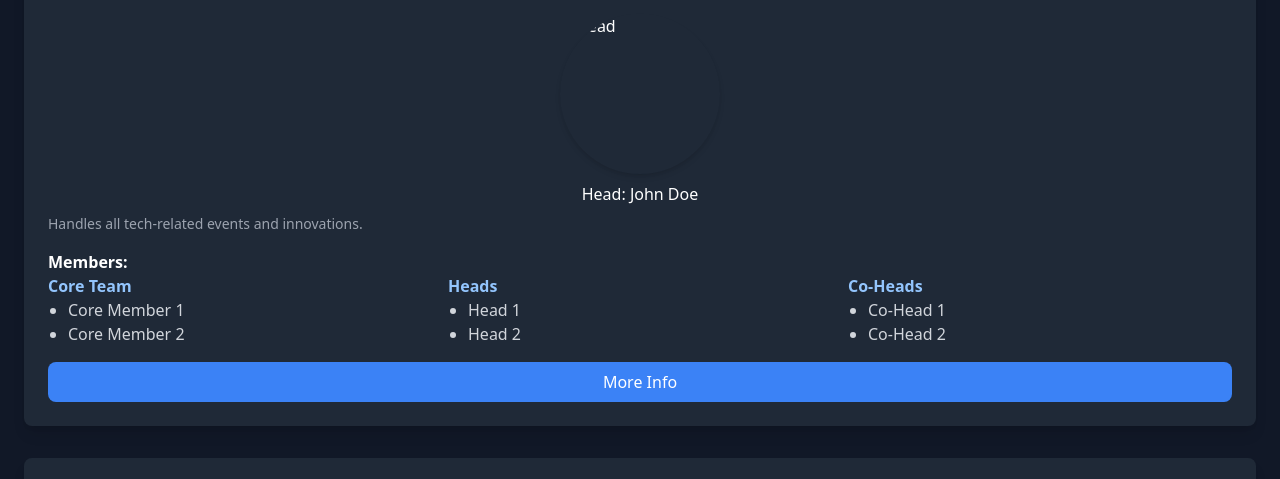
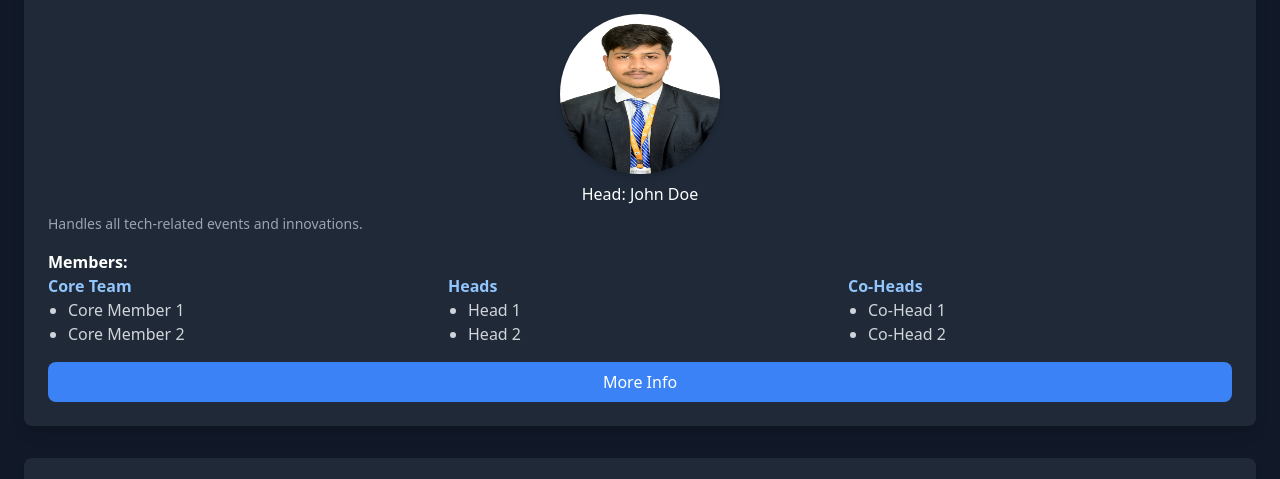
Before and after one commit to OmShrikhande/csesbjain, a plain HTML site: page src/comitte.html in a window 1280 px wide. Shown: the part 302-781 px from the top of the page. Drawn offline with nearby package versions, Linux system fonts and the light colour scheme.

Commit message:
modified:   src/comitte.html

```diff
--- a/src/comitte.html
+++ b/src/comitte.html
@@ -18,11 +18,11 @@
 
     <div class="container mx-auto p-6">
         <div class="space-y-8">
-            <!-- Committee 1 -->
+            <!-- Committee 1  https://drive.google.com/file/d/1Ft3LuQKF4j4IJ3y2oogrgy4wq2po7MmA/view?usp=drive_link-->
             <div class="bg-gray-800 p-6 rounded-lg shadow-lg fade-in w-full">
                 <h2 class="text-2xl font-semibold text-blue-400">Technical Committee</h2>
                 <img src="logo1.png" alt="Technical Committee Logo" class="w-full h-32 object-contain mx-auto mt-2">
-                <img src="head1.jpg" alt="Head" class="w-40 h-40 rounded-full mx-auto mt-4 shadow-md">
+                <img src="../assets/images/parallex_images/ieeeheads/my pic .jpg" alt="Head" class="w-40 h-40 rounded-full mx-auto mt-4 shadow-md">
                 <p class="text-center font-medium mt-2">Head: John Doe</p>
                 <p class="text-gray-400 text-sm mt-2">Handles all tech-related events and innovations.</p>
                 <h3 class="mt-4 font-semibold">Members:</h3>
```
Also changed, not shown: assets/images/parallex_images/ieeeheads/Devang.jpg (added), assets/images/parallex_images/ieeeheads/IMG-20250114-WA0007.jpg (added), assets/images/parallex_images/ieeeheads/IMG_1481.jpg (added), assets/images/parallex_images/ieeeheads/Keshav Nabira.jpg (added), assets/images/parallex_images/ieeeheads/Keyuri bhuptani.jpg (added), assets/images/parallex_images/ieeeheads/Naman Udapure.jpg (added), assets/images/parallex_images/ieeeheads/Pranjali Jibhkate_.jpg (added), assets/images/parallex_images/ieeeheads/Soumya Gosalia_.jpg (added), assets/images/parallex_images/ieeeheads/coordinator.jpg (added), assets/images/parallex_images/ieeeheads/my pic .jpg (added), 3 other files.
